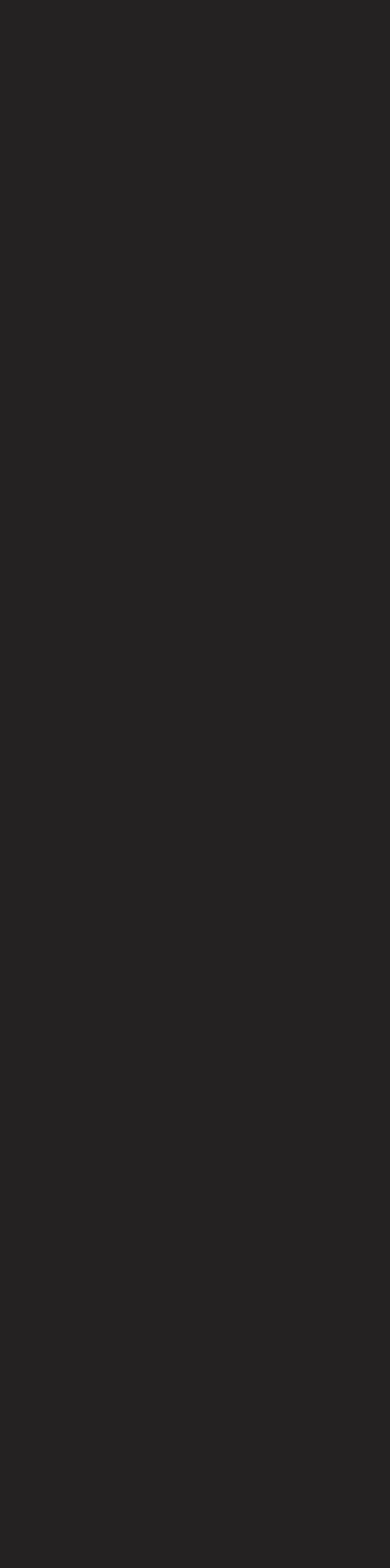
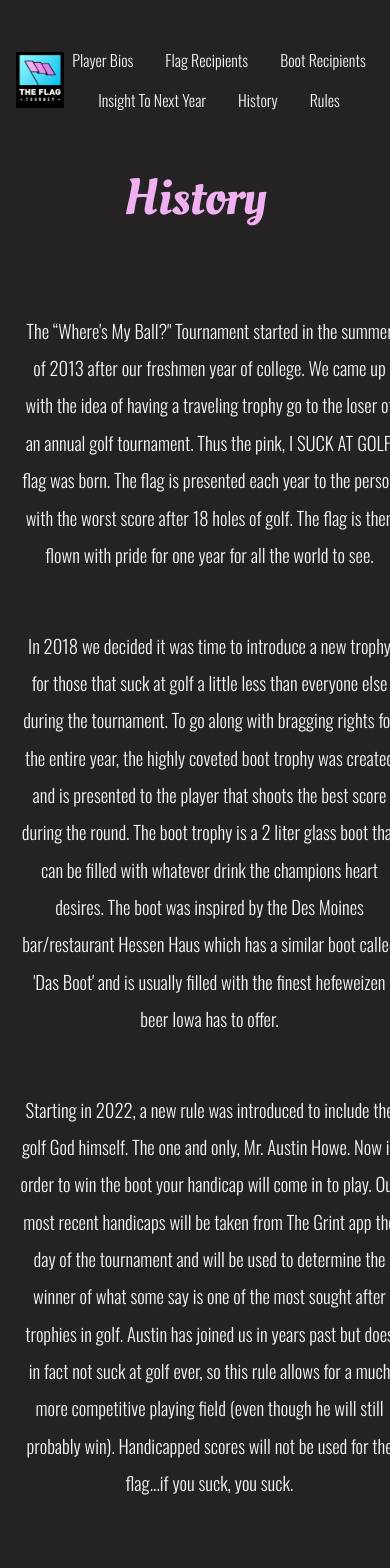
Before and after one commit to jordanstotts/FlagTournament, a React (Create React App) app in the folder frontend/: page /History in a window 390 px wide. Before the commit this address had no page. Shown: the top 1568 px of the page. Before the commit the page ends 844 px from the top, so only its background shows below. Built offline with nearby package versions, Linux system fonts and the light colour scheme; a web font is replaced by a local one.

Commit message:
history component created and styled for mobile

```diff
--- a/frontend/src/App.js
+++ b/frontend/src/App.js
@@ -5,6 +5,7 @@ import Home from './components/Home';
 import PlayerBios from './components/PlayerBios';
 import FlagRecipients from './components/FlagRecipients';
 import Rules from './components/Rules';
+import History from './components/History'
 
 function App() {
   return (
@@ -13,6 +14,7 @@ function App() {
         <Route path='/' element={<Home />} />
         <Route path='/PlayerBios' element={<PlayerBios />} />
         <Route path='/FlagRecipients' element={<FlagRecipients />} />
+        <Route path='/History' element={<History />} />
         <Route path='/Rules' element={<Rules />} />
       </Routes>
     </div>
--- /dev/null
+++ b/frontend/src/components/History.js
@@ -0,0 +1,56 @@
+import React from "react";
+import SiteNavBar from "./SiteNavBar";
+import "bootstrap/dist/css/bootstrap.min.css";
+import "../css/History.css";
+import flagLogo from "../FlagPics/flagLogo.png";
+
+const History = () => {
+  return (
+    <div className="historyPage">
+      <SiteNavBar />
+      <div className="historyLayout">
+        <h1 className="historyHeader">History</h1>
+        <div className="historyContent">
+          <p>
+            The “Where's My Ball?" Tournament started in the summer of 2013
+            after our freshmen year of college. We came up with the idea of
+            having a traveling trophy go to the loser of an annual golf
+            tournament. Thus the pink, I SUCK AT GOLF, flag was born. The flag
+            is presented each year to the person with the worst score after 18
+            holes of golf. The flag is then flown with pride for one year for
+            all the world to see.
+          </p>
+          <br />
+          <p>
+            In 2018 we decided it was time to introduce a new trophy for those
+            that suck at golf a little less than everyone else during the
+            tournament. To go along with bragging rights for the entire year,
+            the highly coveted boot trophy was created and is presented to the
+            player that shoots the best score during the round. The boot trophy
+            is a 2 liter glass boot that can be filled with whatever drink the
+            champions heart desires. The boot was inspired by the Des Moines
+            bar/restaurant Hessen Haus which has a similar boot called 'Das
+            Boot' and is usually filled with the finest hefeweizen beer Iowa has
+            to offer.
+          </p>
+          <br />
+          <p>
+            Starting in 2022, a new rule was introduced to include the golf God
+            himself. The one and only, Mr. Austin Howe. Now in order to win the
+            boot your handicap will come in to play. Our most recent handicaps
+            will be taken from The Grint app the day of the tournament and will
+            be used to determine the winner of what some say is one of the most
+            sought after trophies in golf. Austin has joined us in years past
+            but does in fact not suck at golf ever, so this rule allows for a
+            much more competitive playing field (even though he will still
+            probably win). Handicapped scores will not be used for the flag...if
+            you suck, you suck.
+          </p>
+        </div>
+        <img className="historyFlagLogo" src={flagLogo} alt="flag logo" />
+      </div>
+    </div>
+  );
+};
+
+export default History;
--- /dev/null
+++ b/frontend/src/css/History.css
@@ -0,0 +1,50 @@
+@import url("https://fonts.googleapis.com/css2?family=Oleo+Script&display=swap");
+/* font-family: 'Oleo Script', cursive; */
+/* @import url("https://fonts.googleapis.com/css2?family=Boogaloo&display=swap"); */
+/* font-family: 'Boogaloo', cursive; */
+@import url("https://fonts.googleapis.com/css2?family=Oswald:wght@300&display=swap");
+/* font-family: 'Oswald', sans-serif; */
+
+/* ============================== Desktop Version ============================== */
+
+/* ============================== Mobile Version ============================== */
+@media (max-width: 915px) {
+  .historyPage {
+    background-color: #242222;
+  }
+
+  .historyLayout {
+    display: flex;
+    justify-content: center;
+    flex-direction: column;
+    height: 85%;
+    width: 90%;
+    margin: auto;
+    color: #f5f5f5;
+  }
+
+  .historyHeader {
+    color: #efb1f2;
+    font-family: "Oleo Script", cursive;
+    font-size: 38pt;
+    text-align: center;
+  }
+
+  .historyContent {
+    text-align: center;
+    height: 200px;
+    width: 380px;
+    display: block;
+    margin: 75px auto auto auto;
+    font-size: 14pt;
+    font-family: "Oswald", sans-serif;
+    line-height: 2;
+  }
+
+  .historyFlagLogo {
+    height: 400px;
+    width: 300px;
+    display: block;
+    margin: 1150px auto 100px auto;
+  }
+}
```
Also changed, not shown: frontend/src/css/Rules.css (+2 -8 lines).
